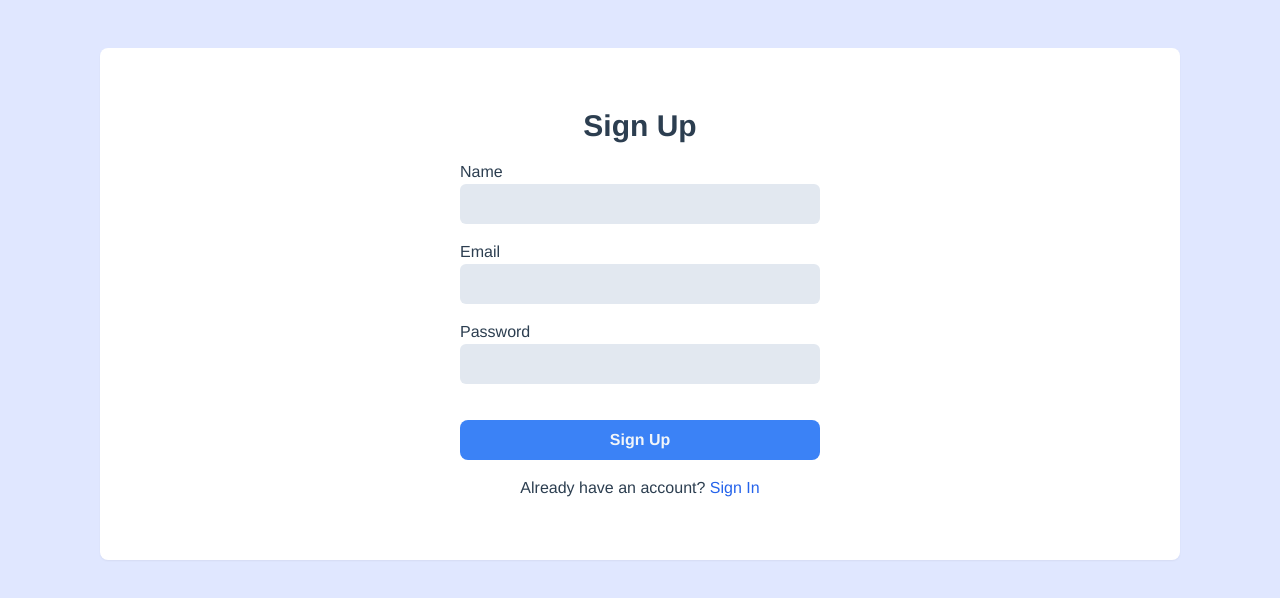
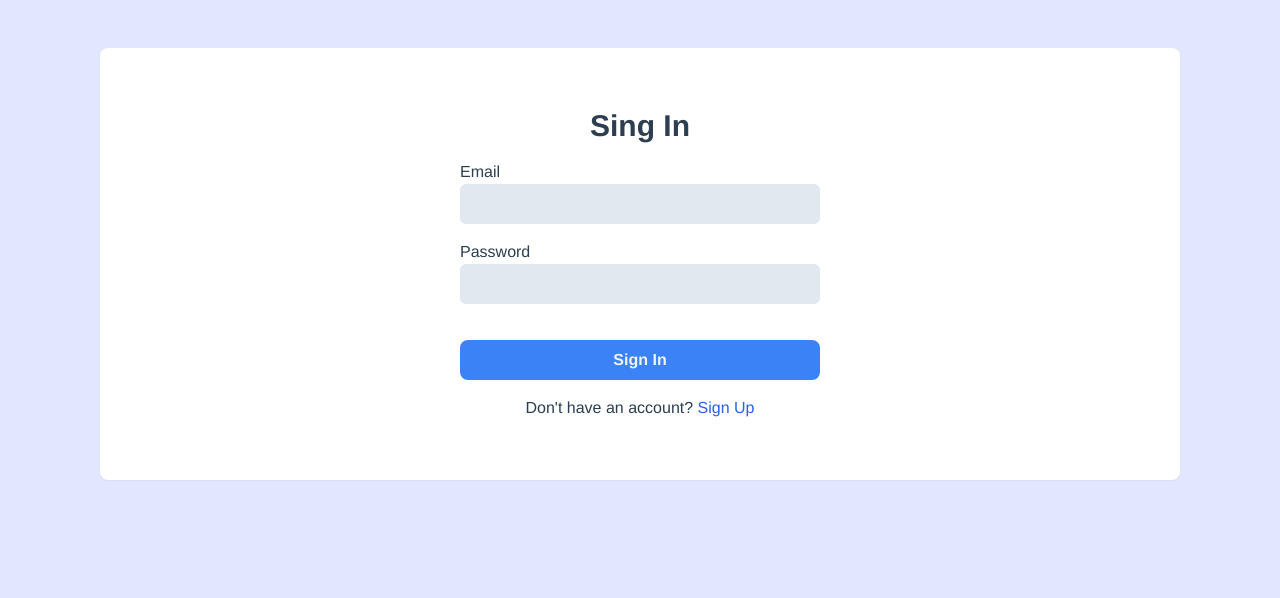
Before and after one commit to paingthuhtwe/live-chat, a Vue app: page / in a window 1280 px wide. Shown: the top 598 px of the page. Built offline with nearby package versions, Linux system fonts and the light colour scheme.

Commit message:
add firebase auth

```diff
--- a/src/firebase/config.js
+++ b/src/firebase/config.js
@@ -1,5 +1,6 @@
 import firebase from 'firebase/compat/app'
 import 'firebase/compat/firestore'
+import 'firebase/compat/auth'
 
 // For Firebase JS SDK v7.20.0 and later, measurementId is optional
 const firebaseConfig = {
@@ -16,5 +17,6 @@ firebase.initializeApp(firebaseConfig)
 
 let db = firebase.firestore();
 let timestamp = firebase.firestore.FieldValue.serverTimestamp;
+let auth = firebase.auth();
 
-export { db, timestamp }
+export { db, timestamp, auth }
--- a/src/views/WelcomePage.vue
+++ b/src/views/WelcomePage.vue
@@ -21,7 +21,7 @@ export default {
     LoginForm,
   },
   setup() {
-    let show = ref(false);
+    let show = ref(true);
 
     return { show };
   },
```
